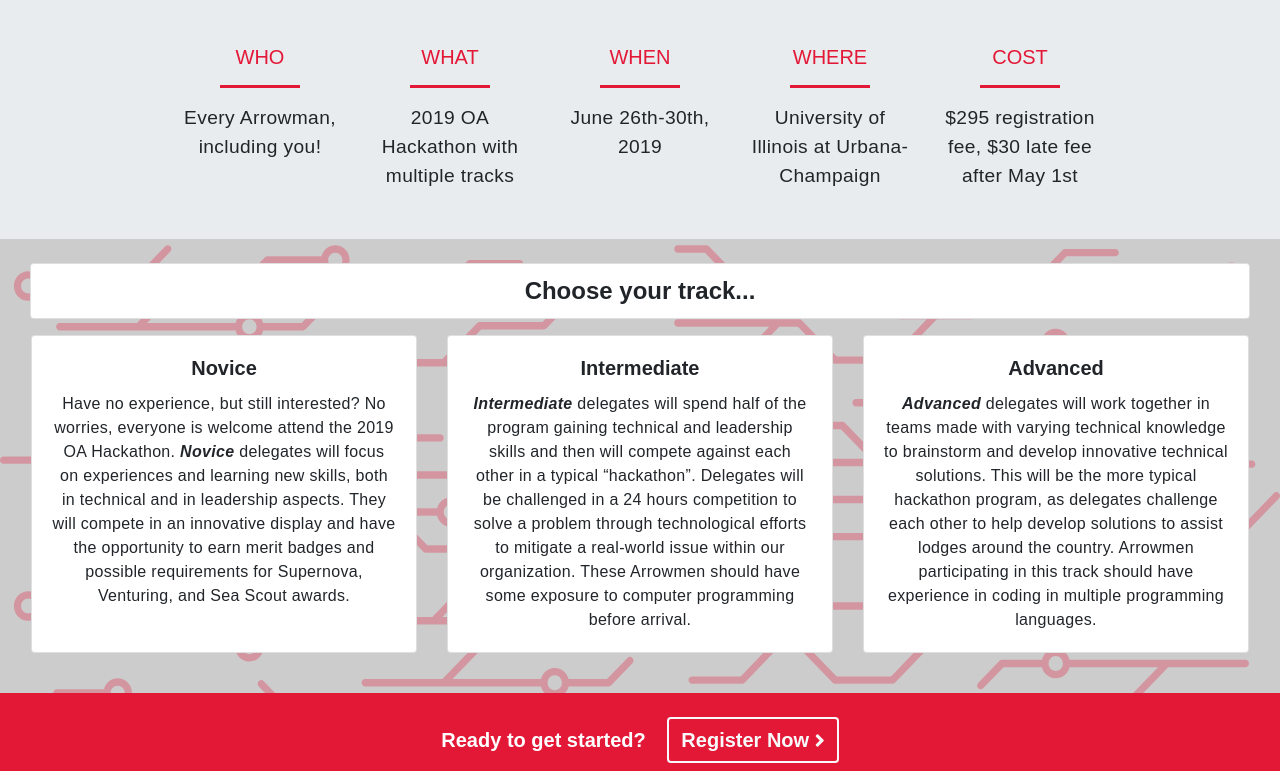
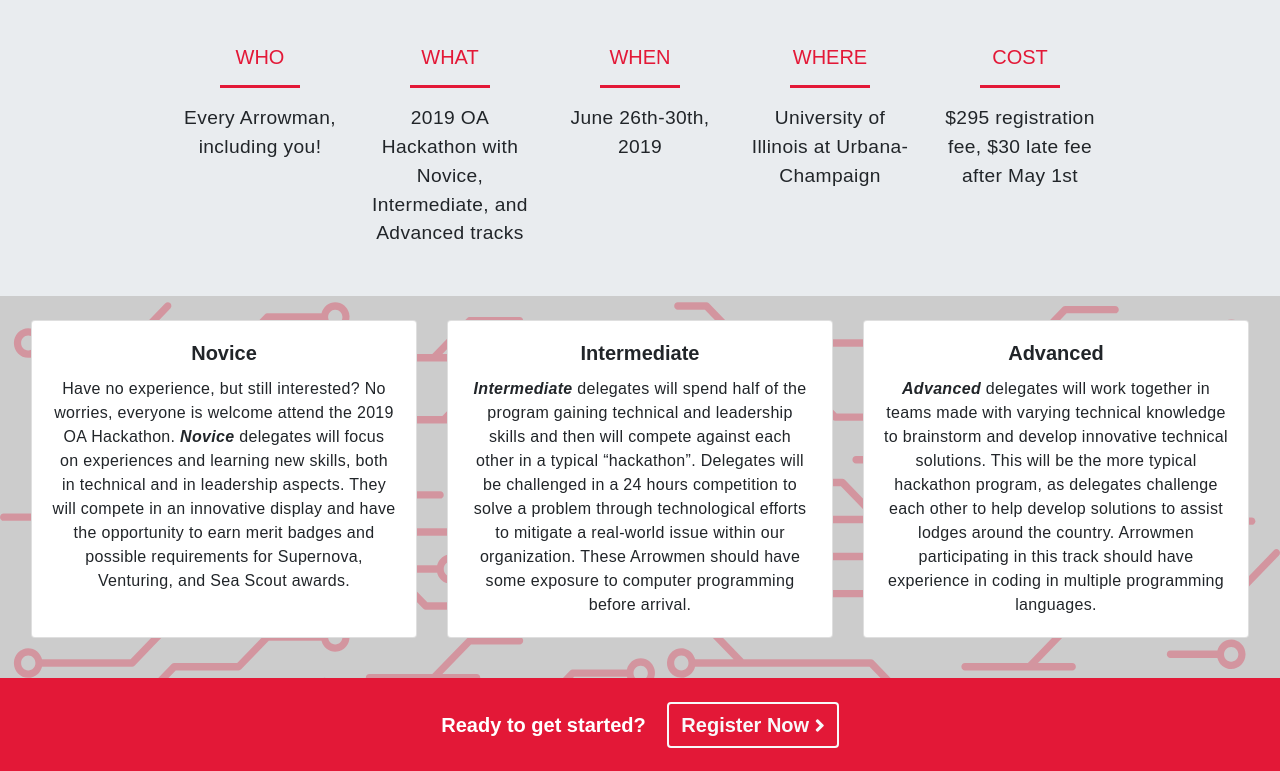
Before and after one commit to matthewa26/hackathon2019, a plain HTML site: page index.html in a window 1280 px wide. Shown: the part 1070-1841 px from the top of the page. Drawn offline with nearby package versions, Linux system fonts and the light colour scheme.

Commit message:
Removed tracks title

```diff
--- a/index.html
+++ b/index.html
@@ -62,7 +62,7 @@
                         <div class="col-md-2 mb-2">
                             <h5>What</h5>
                             <hr />
-                            <p>2019 OA Hackathon with multiple tracks</p>
+                            <p>2019 OA Hackathon with Novice, Intermediate, and Advanced tracks</p>
                         </div>
                         <div class="col-md-2 mb-2">
                             <h5>When</h5>
@@ -84,12 +84,6 @@
             </div>
         </div>
         <div id="programs" class="row justify-content-center py-4">
-            <div id="programs-title" class="card text-center mb-3">
-                <div class="card-body">
-                    <h2>Choose your track...</h2>
-                </div>
-            </div>
-
             <div class="card-deck mx-3 mb-3">
                 <div class="card text-center">
                     <div class="card-body">
--- a/style.css
+++ b/style.css
@@ -97,22 +97,6 @@ a:hover {
     background-image: url('assets/circuit-background.svg');
 }
 
-#programs-title {
-    width: 100%;
-    margin-left: 30px;
-    margin-right: 30px;
-}
-
-#programs-title .card-body {
-    padding-top: 13px;
-    padding-bottom: 13px;
-}
-
-#programs-title h2 {
-    padding: 0px;
-    margin: 0px;
-}
-
 #call-to-action {
     background: #E31837;
     font-size: 1.25rem;
```
